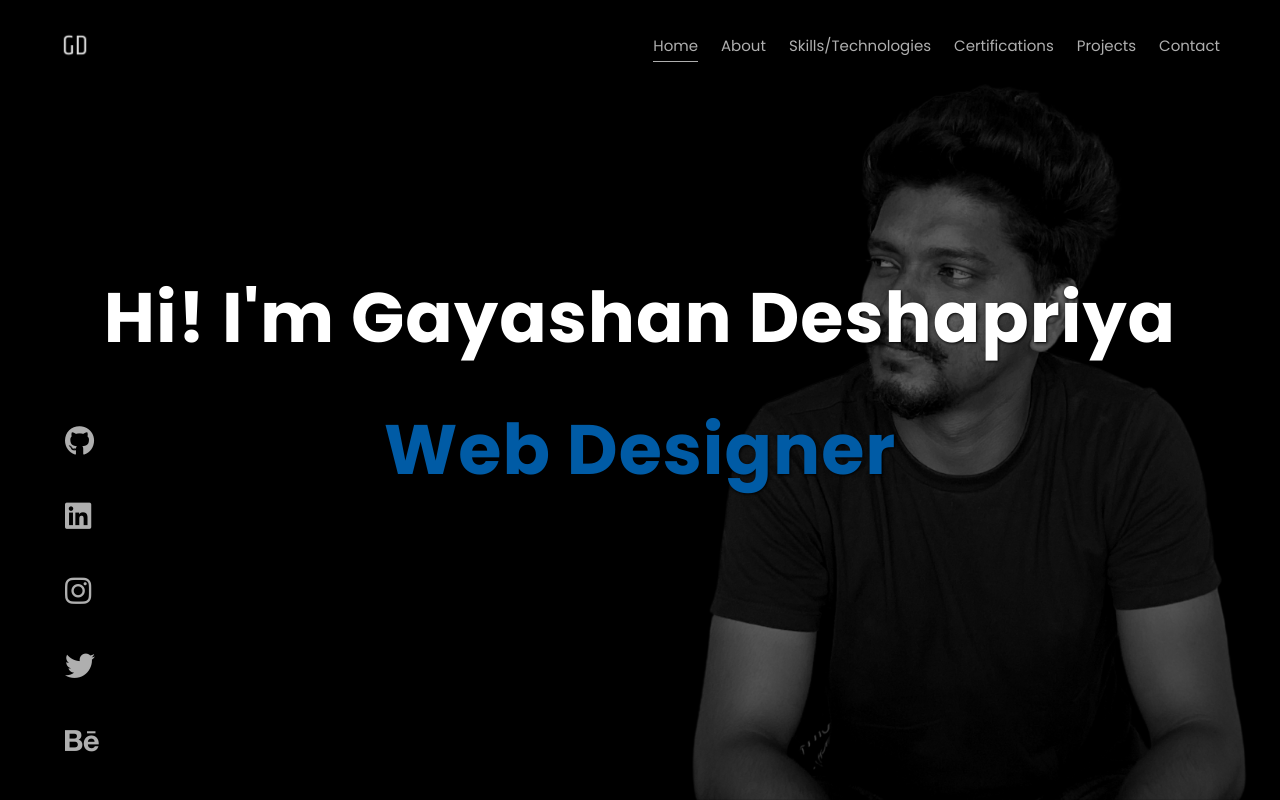
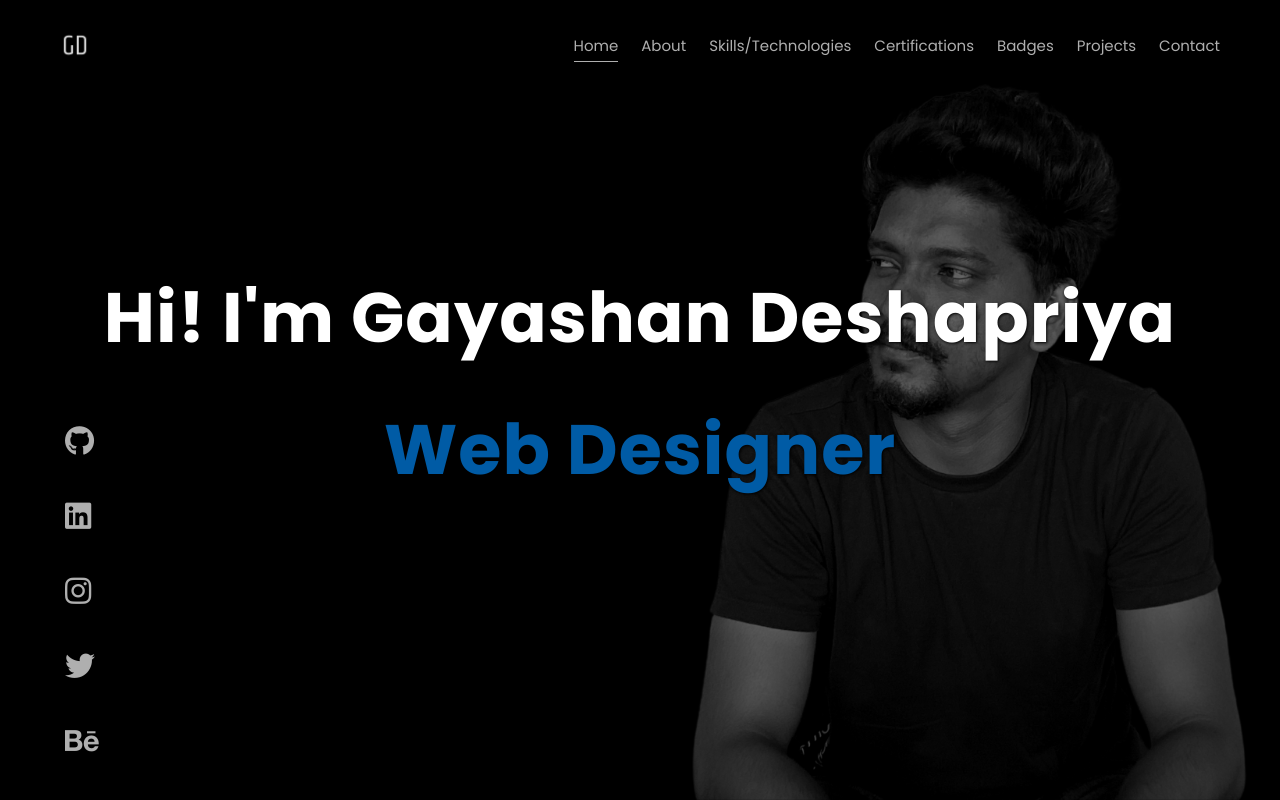
Before and after one commit to GayashanDeshapriya/Gayashan-Portfolio-React, a React (Create React App) app: page / in a window 1280 px wide. Built offline with nearby package versions, Linux system fonts and the light colour scheme.

Commit message:
add badges page

```diff
--- a/src/components/NavLinks.js
+++ b/src/components/NavLinks.js
@@ -31,6 +31,10 @@ const NavLinks = () => {
           Certifications
         </NavLink>
 
+        <NavLink to="/certificate" onClick={() => setIsMenuOpen(false)}>
+          Badges
+        </NavLink>
+
         <NavLink to="/portfolio" onClick={() => setIsMenuOpen(false)}>
           Projects
         </NavLink>
```
Also changed, not shown: src/components/Badges.js (added).
